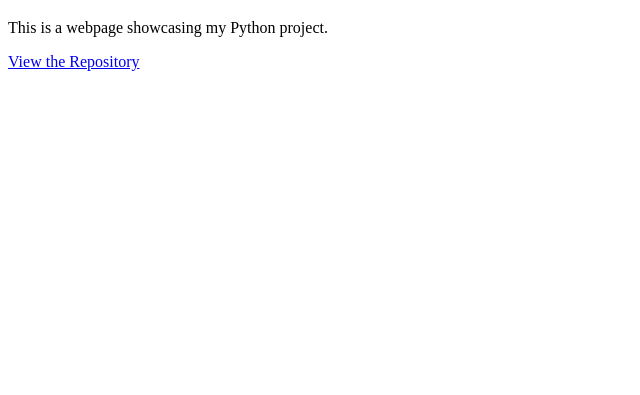
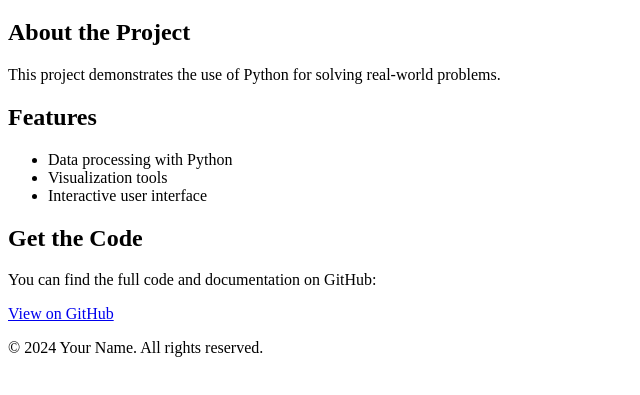
Before and after one commit to DeepaliSonii/Assignment2, a plain HTML site: page index.html in a window 1280 px wide. Shown: the part 61-456 px from the top of the page, without its empty margins (0-640 px from the left). Drawn offline with Linux system fonts and the light colour scheme.

Commit message:
Update index.html

```diff
--- a/index.html
+++ b/index.html
@@ -4,10 +4,33 @@
     <meta charset="UTF-8">
     <meta name="viewport" content="width=device-width, initial-scale=1.0">
     <title>Python Project</title>
+    <link rel="stylesheet" href="style.css">
 </head>
 <body>
-    <h1>Welcome to My Python Project</h1>
-    <p>This is a webpage showcasing my Python project.</p>
-    <a href="https://github.com/username/repository-name">View the Repository</a>
+    <header>
+        <h1>Welcome to My Python Project</h1>
+    </header>
+    <main>
+        <section>
+            <h2>About the Project</h2>
+            <p>This project demonstrates the use of Python for solving real-world problems.</p>
+        </section>
+        <section>
+            <h2>Features</h2>
+            <ul>
+                <li>Data processing with Python</li>
+                <li>Visualization tools</li>
+                <li>Interactive user interface</li>
+            </ul>
+        </section>
+        <section>
+            <h2>Get the Code</h2>
+            <p>You can find the full code and documentation on GitHub:</p>
+            <a href="https://github.com/username/repository-name" target="_blank">View on GitHub</a>
+        </section>
+    </main>
+    <footer>
+        <p>&copy; 2024 Your Name. All rights reserved.</p>
+    </footer>
 </body>
 </html>
```
